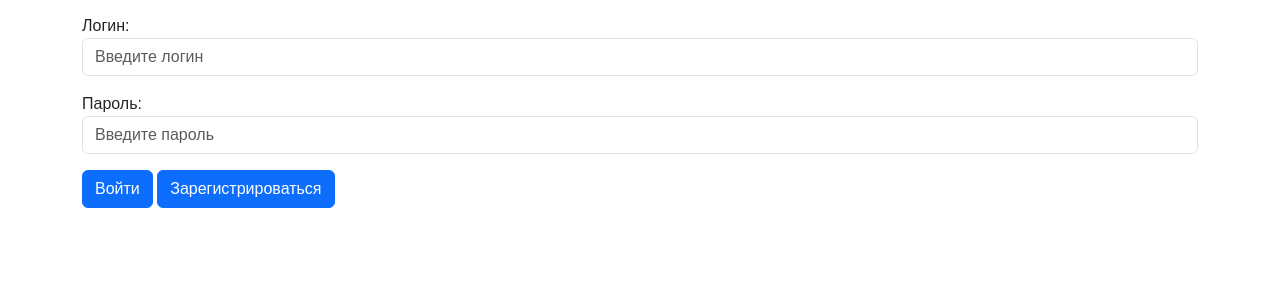
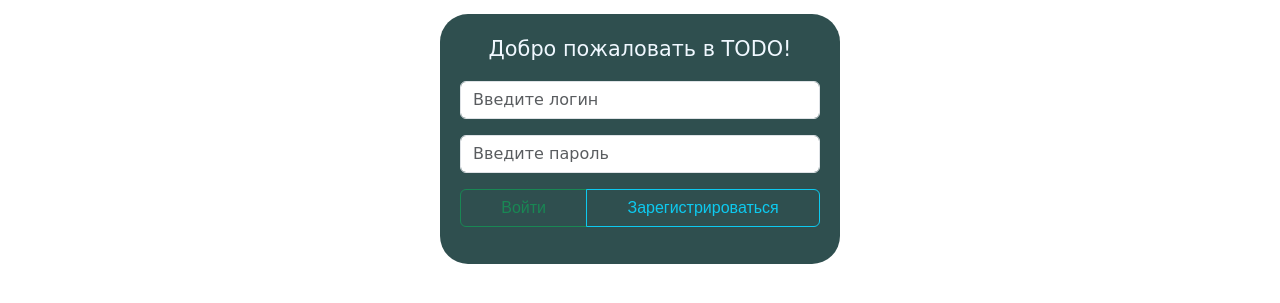
Before and after one commit to mtvzg/TODO, a Django app: page /login/ in a window 1280 px wide. Shown: the part 56-359 px from the top of the page. Run offline with Django 4.2, Linux system fonts and the light colour scheme.

Commit message:
almost finished TODO

```diff
--- a/TODO_app/models.py
+++ b/TODO_app/models.py
@@ -1,3 +1,5 @@
+from datetime import datetime
+
 from django.contrib.auth.models import User
 from django.db import models
 from babel.dates import format_datetime
@@ -24,6 +26,13 @@ class Task(models.Model):
     class Meta:
         ordering = ['is_completed', '-id']
         # это нужно для того, чтобы поля сортировались на уровне модели - по статусу выполнения и ID
+
+    @property
+    def is_expired(self):
+        if not self.deadline:
+            return False
+
+        return self.deadline.date() < datetime.now().date() and not self.is_completed
 
     @property
     def form(self):
@@ -120,14 +129,14 @@ class RegisterUserForm(forms.ModelForm):
 
 class LogInUserForm(forms.Form):
     username = forms.CharField(
-        label='Логин',
+        label='',
         widget=forms.TextInput(attrs={
             'class': 'form-control',
             'placeholder': 'Введите логин'
         })
     )
     password = forms.CharField(
-        label='Пароль',
+        label='',
         widget=forms.PasswordInput(attrs={
             'class': 'form-control',
             'placeholder': 'Введите пароль'
--- a/TODO_app/static/css/todo_base.css
+++ b/TODO_app/static/css/todo_base.css
@@ -23,6 +23,10 @@
 
 .body-margin {
     margin-top: 70px;
+    display: flex;
+    flex-direction: column;
+    align-items: center;
+
 }
 
 .color-options {
@@ -43,6 +47,10 @@
 .completed-task {
     text-decoration: line-through;
     color: grey;
+}
+
+.expired-task {
+    color: #DC143C;
 }
 
 .title-align {
@@ -94,6 +102,10 @@
     width: 90%;
 }
 
+.full-screen-button-container-login {
+    width: 100%;
+}
+
  @keyframes flash {
         0% { color: #CD5C5C; }
         25% { color: #9932CC; }
@@ -106,3 +118,61 @@
 .important-task {
     animation: flash 5s infinite;
 }
+
+.login-align {
+    display: flex;
+    align-items: center;
+    justify-content: center;
+}
+
+.login-container {
+    background: #2F4F4F;
+    width: 400px;
+    height: 250px;
+    border-radius: 28px;
+    padding: 20px;
+}
+
+.login-container p {
+    font-family: cursive;
+    font-size: 1.3rem;
+    color: #F0F8FF;
+    display: flex;
+    justify-content: center;
+}
+
+.register-container {
+    background: #2F4F4F;
+    width: 400px;
+    height: 350px;
+    border-radius: 28px;
+    padding: 20px;
+}
+
+.register-container p {
+    font-family: cursive;
+    font-size: 1.3rem;
+    color: #F0F8FF;
+    display: flex;
+    justify-content: center;
+}
+
+.register-container button {
+    width: 100%;
+}
+
+.register-container label {
+    display: none;
+}
+
+.message-container {
+    width: 400px;
+}
+
+.expired-task-style {
+    color: #DC143C;
+}
+
+.helptext {
+    display: none;
+}
--- a/TODO_app/templates/todo_login.html
+++ b/TODO_app/templates/todo_login.html
@@ -1,15 +1,22 @@
 {% extends 'todo_base.html' %}
 <title>TODO | {{ title }}</title>
 {% block content %}
+    <div class="login-align">
+    <div class="login-container">
+        <p>Добро пожаловать в TODO!</p>
     <form method="post">
     {% csrf_token %}
     {{ form.as_p }}
-    <button type="submit" class="btn btn-primary">Войти</button>
-    <a href="{% url 'register' %}" class="btn btn-primary">Зарегистрироваться</a>
+    <div class="btn-group full-screen-button-container-login">
+    <button type="submit" class="btn btn-outline-success">Войти</button>
+    <a href="{% url 'register' %}" class="btn btn-outline-info">Зарегистрироваться</a>
+    </div>
     </form>
+    </div>
+    </div>
     {% if messages %}
         {% for message in messages %}
-            <div class="container">
+            <div class="message-container">
                 <div class="alert alert-danger indentation" role="alert">{{ message }}</div>
             </div>
         {% endfor %}
--- a/TODO_app/templates/todo_register.html
+++ b/TODO_app/templates/todo_register.html
@@ -1,9 +1,12 @@
 {% extends 'todo_base.html' %}
 <title>TODO | {{ title }}</title>
 {% block content %}
+    <div class="register-container">
+    <p>Регистрация в TODO</p>
     <form method="post">
     {% csrf_token %}
     {{ form.as_p }}
-    <button type="submit" class="btn btn-primary">Зарегистрироваться</button>
+    <button type="submit" class="btn btn-outline-info">Регистрация</button>
     </form>
+    </div>
 {% endblock %}
```
Also changed, not shown: TODO_app/templates/todo_home.html (+10 -2 lines).
